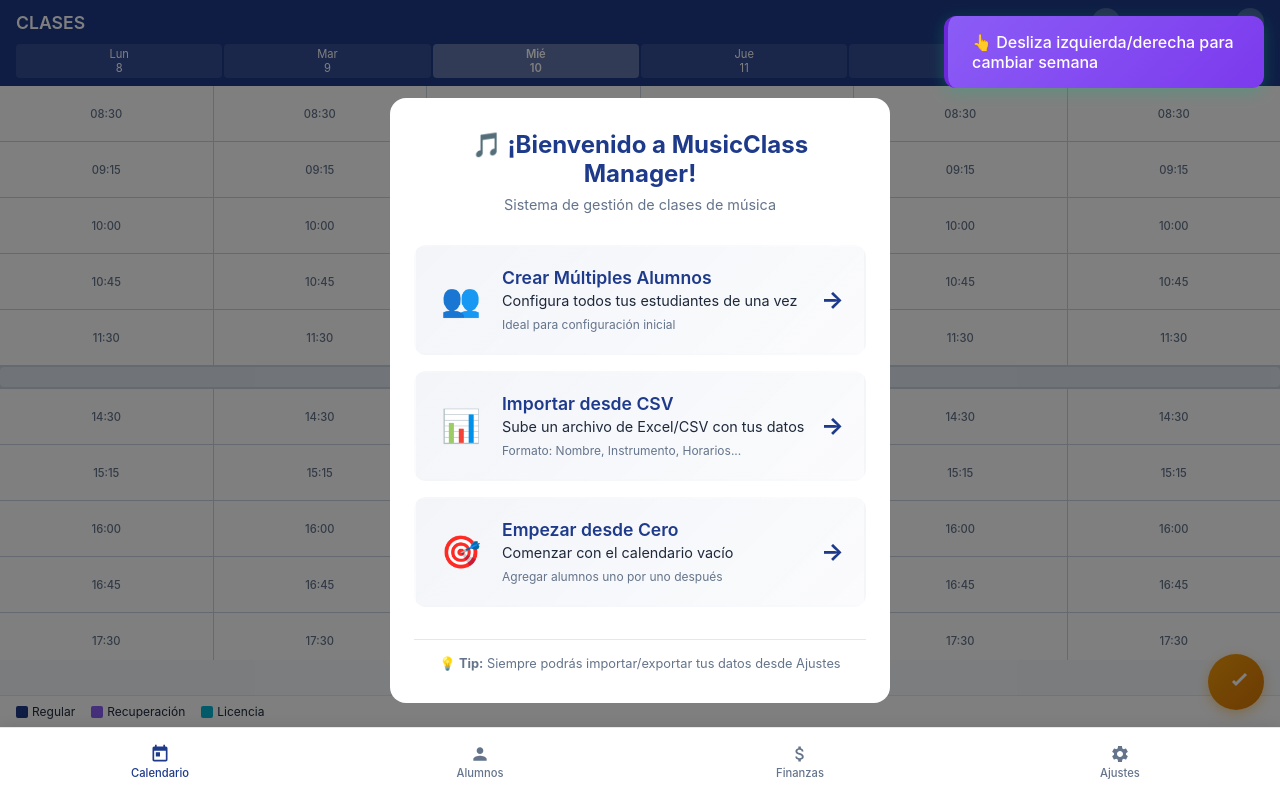
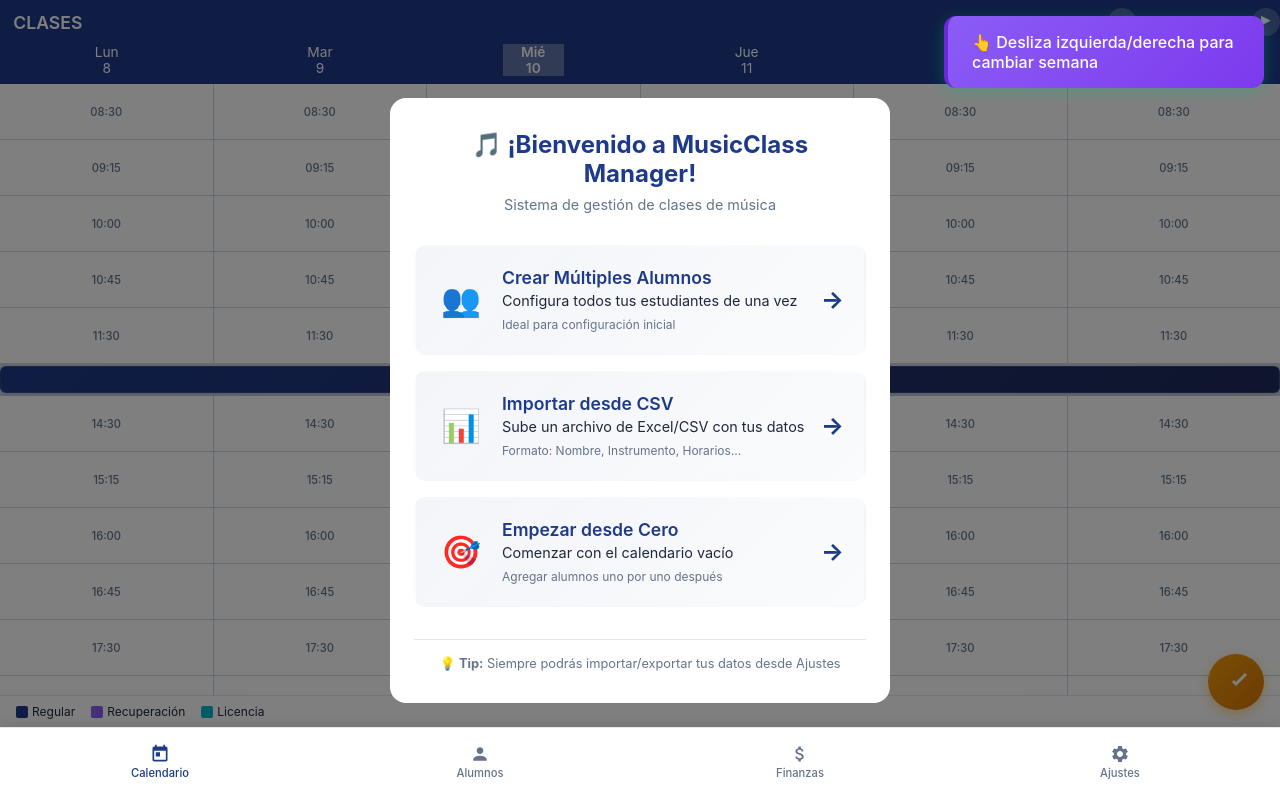
Before and after one commit to GusP2023/TEMPUSCLASS, a plain HTML site: page index.html in a window 1280 px wide. Drawn offline with Linux system fonts and the light colour scheme.

Commit message:
Mejora VISUAL pequeña calendario

```diff
--- a/css/base.css
+++ b/css/base.css
@@ -24,7 +24,8 @@ body {
     font-family: -apple-system, BlinkMacSystemFont, 'Segoe UI', Roboto, sans-serif;
     background: var(--bg-main);
     color: var(--text);
-    height: 100vh;
+    height: 100vh; /* Fallback para navegadores antiguos */
+    height: 100dvh; /* Dynamic viewport height para móviles */
     overflow: hidden;
     display: flex;
     flex-direction: column;
@@ -34,7 +35,7 @@ body {
 .header {
     background: var(--primary);
     color: var(--white);
-    padding: 0.5rem 1rem;
+    padding: 0.5rem 0rem;
     box-shadow: 0 2px 8px rgba(0,0,0,0.1);
     transition: all 0.3s ease;
 }
@@ -52,7 +53,8 @@ body {
 }
 
 .header.header-transitioning {
-    opacity: 0.9;
+    opacity: 0.95; /* Menos transparencia para mejor visibilidad */
+    transition: opacity 0.25s cubic-bezier(0.4, 0, 0.2, 1); /* Transición suave */
 }
 
 .week-nav {
@@ -88,21 +90,15 @@ body {
 }
 
 .week-days {
-    display: grid;
-    grid-template-columns: repeat(6, 1fr);
-    gap: 2px;
+    display: flex;
+    justify-content: space-around; /* reparte con espacio entre los días */
     margin-top: 0.5rem;
     width: 100%;
 }
-
 .week-day-header {
     text-align: center;
-    font-size: 0.7rem;
-    padding: 0.2rem 0.1rem;
-    background: rgba(255,255,255,0.1);
-    border-radius: 4px;
-    min-width: 0;
-    overflow: hidden;
+    font-size: 0.86rem;
+    min-width: 61px; /* tamaño mínimo para que no se achiquen demasiado */
 }
 
 .week-day-header.today {
@@ -115,7 +111,9 @@ body {
     flex: 1;
     overflow: hidden;
     position: relative;
-    padding-bottom: 140px;
+    min-height: calc(100vh - 200px); /* Fallback */
+    min-height: calc(100dvh - 200px); /* Dynamic height - header + nav */
+    padding-bottom: 40px;
 }
 
 /* Resetear cualquier interferencia con bottom-nav */
--- a/css/calendar.css
+++ b/css/calendar.css
@@ -3,7 +3,9 @@
     height: 100%;
     overflow-y: auto;
     overflow-x: auto;
-    padding-bottom: 20px;
+    padding-bottom: 60px; /* Más espacio para scroll */
+    min-height: calc(100vh - 250px); /* Fallback */
+    min-height: calc(100dvh - 250px); /* Garantizar altura suficiente */
     touch-action: pan-y; /* Permitir scroll vertical, controlar horizontal */
 }
 
@@ -42,8 +44,9 @@
 }
 
 .schedule-grid.transitioning {
-    opacity: 0.7;
+    opacity: 0.8; /* Menos transparencia para mejor visibilidad */
     transform: translateX(0);
+    transition: all 0.25s cubic-bezier(0.4, 0, 0.2, 1); /* Easing suave y más rápido */
 }
 
 .schedule-grid:has(.saturday-hidden) {
@@ -51,19 +54,23 @@
 }
 
 .schedule-grid.transition-swipe-left {
-    transform: translateX(-20px);
+    transform: translateX(-15px); /* Movimiento más sutil */
+    transition: transform 0.25s cubic-bezier(0.4, 0, 0.2, 1);
 }
 
 .schedule-grid.transition-swipe-right {
-    transform: translateX(20px);
+    transform: translateX(15px); /* Movimiento más sutil */
+    transition: transform 0.25s cubic-bezier(0.4, 0, 0.2, 1);
 }
 
 .schedule-grid.transition-button-prev {
-    transform: translateX(10px);
+    transform: translateX(8px); /* Movimiento más sutil */
+    transition: transform 0.25s cubic-bezier(0.4, 0, 0.2, 1);
 }
 
 .schedule-grid.transition-button-next {
-    transform: translateX(-10px);
+    transform: translateX(-8px); /* Movimiento más sutil */
+    transition: transform 0.25s cubic-bezier(0.4, 0, 0.2, 1);
 }
 
 /* Efectos de feedback táctil */
@@ -72,10 +79,7 @@
     opacity: 0.9;
 }
 
-/* Animación de carga inicial */
-.schedule-grid.initial-load {
-    animation: slideInFromBottom 0.6s ease-out;
-}
+/* Animación inicial eliminada */
 
 .time-slot {
     background: var(--white);
@@ -167,31 +171,39 @@
 
 /* Separador de turnos */
 .time-separator {
-    background: var(--bg-secondary);
-    padding: 0.25rem;
-    font-size: 0.6rem;
-    color: var(--text-light);
+    background: linear-gradient(135deg, var(--primary) 0%, var(--primary-dark) 100%);
+    padding: 0.35rem;
+    font-size: 0.7rem;
+    color: var(--white);
     text-align: center;
-    font-weight: 600;
-    letter-spacing: 0.5px;
+    font-weight: 700;
+    letter-spacing: 0.8px;
     display: flex;
     align-items: center;
     justify-content: center;
-    min-height: 20px;
+    min-height: 24px;
     grid-column: 1 / -1;
-    margin: 1px 0;
-    border-radius: 4px;
+    margin: 2px 0;
+    border-radius: 6px;
     cursor: pointer;
-    transition: background 0.3s;
+    transition: all 0.3s ease;
+    box-shadow: 0 2px 4px rgba(30, 58, 138, 0.2);
+    border: 1px solid rgba(255, 255, 255, 0.1);
 }
 
 .time-separator:hover {
-    background: var(--border);
+    background: linear-gradient(135deg, var(--accent) 0%, #d97706 100%);
+    transform: translateY(-1px);
+    box-shadow: 0 4px 8px rgba(245, 158, 11, 0.3);
 }
+
+/* Sin animaciones complejas */
 
 .morning-hidden {
     display: none !important;
 }
+
+/* Keyframes eliminados */
 
 .saturday-hidden {
     display: none !important;
@@ -323,6 +335,11 @@
         width: 20px !important;
         height: 20px !important;
     }
+
+    .schedule-container {
+        padding-bottom: 80px; /* Más espacio en pantallas muy pequeñas */
+        min-height: calc(100dvh - 280px);
+    }
 }
 
 /* Modo oscuro - ajustes para navegación */
@@ -346,16 +363,7 @@
     50% { opacity: 0.6; }
 }
 
-@keyframes slideInFromBottom {
-    0% {
-        transform: translateY(20px);
-        opacity: 0;
-    }
-    100% {
-        transform: translateY(0);
-        opacity: 1;
-    }
-}
+/* Keyframe slideInFromBottom eliminado */
 
 @keyframes statusChange {
     0% {
--- a/index.html
+++ b/index.html
@@ -175,7 +175,7 @@
     <!-- Header -->
     <div class="header">
         <div class="header-top">
-            <h1>CLASES</h1>
+            <h1>&nbsp;&nbsp;&nbsp;CLASES</h1>
             <div class="week-nav">
                 <button onclick="changeWeek(-1)">‹</button>
                 <span id="currentWeek">Semana Actual</span>
--- a/js/app.js
+++ b/js/app.js
@@ -228,10 +228,30 @@ function isToday(date) {
             date.getFullYear() === today.getFullYear();
 }
 
-function toggleMorningView() {
-    hideMorning = !hideMorning;
-    renderScheduleGrid(getStartOfWeek(currentWeek));
-}
+// function toggleMorningView() {
+//     const scheduleGrid = document.getElementById('scheduleGrid');
+
+//     if (!hideMorning) {
+//         // Ocultar mañana
+//         scheduleGrid.classList.add('hiding-morning');
+
+//         setTimeout(() => {
+//             scheduleGrid.classList.remove('hiding-morning');
+//             hideMorning = true;
+//             renderScheduleGrid(getStartOfWeek(currentWeek));
+//         }, 400);
+
+//     } else {
+//         // Mostrar mañana - NO cambiar hideMorning hasta el final
+//         scheduleGrid.classList.add('showing-morning');
+
+//         setTimeout(() => {
+//             hideMorning = false;  // ← Cambiar DESPUÉS de la animación
+//             renderScheduleGrid(getStartOfWeek(currentWeek));
+//             scheduleGrid.classList.remove('showing-morning');
+//         }, 400);
+//     }
+// }
 
 function deleteRecovery(recoveryId) {
     const recovery = specialClasses.find(c => c.id === recoveryId);
--- a/js/calendar.js
+++ b/js/calendar.js
@@ -1,12 +1,11 @@
 function initCalendar() {
+
+    // Debugging removido
     renderWeekView();
     // Cualquier otra inicialización específica del calendario
     setupCalendarNavigation();
 
-    // Agregar clase inicial de carga
-    setTimeout(() => {
-        document.getElementById('scheduleGrid')?.classList.add('initial-load');
-    }, 100);
+    // Animación inicial eliminada
 }
 
 function setupCalendarNavigation() {
@@ -103,10 +102,10 @@ function navigateWeek(direction, animationType = 'default') {
     // Renderizar con transición
     renderWeekViewWithTransition(direction, animationType);
 
-    // Reset navegación después de animación
+    // Reset navegación después de animación con timing mejorado
     setTimeout(() => {
         isNavigating = false;
-    }, 400);
+    }, 300); // Reducido de 400ms a 300ms
 }
 
 function showNavigationFeedback(direction, animationType) {
@@ -259,16 +258,21 @@ function renderWeekViewWithTransition(direction, animationType) {
     scheduleGrid.classList.add('transitioning', `transition-${animationType}`);
     header.classList.add('header-transitioning');
 
-    // Actualizar contenido
+    // Actualizar contenido con timing mejorado
     setTimeout(() => {
         renderWeekView();
 
-        // Remover clases de transición
+        // Remover clases de transición con timing más suave
         setTimeout(() => {
             scheduleGrid.classList.remove('transitioning', `transition-${animationType}`);
             header.classList.remove('header-transitioning');
-        }, 50);
-    }, 150);
+        }, 100); // Aumentado de 50ms a 100ms
+    }, 120); // Reducido de 150ms a 120ms para más fluidez
+}
+
+function toggleMorningView() {
+    hideMorning = !hideMorning;
+    renderScheduleGrid(getStartOfWeek(currentWeek));
 }
 
 function renderScheduleGrid(startOfWeek) {
```
